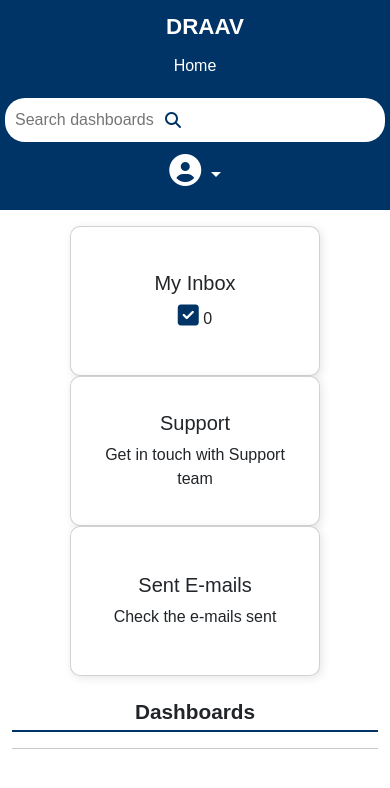
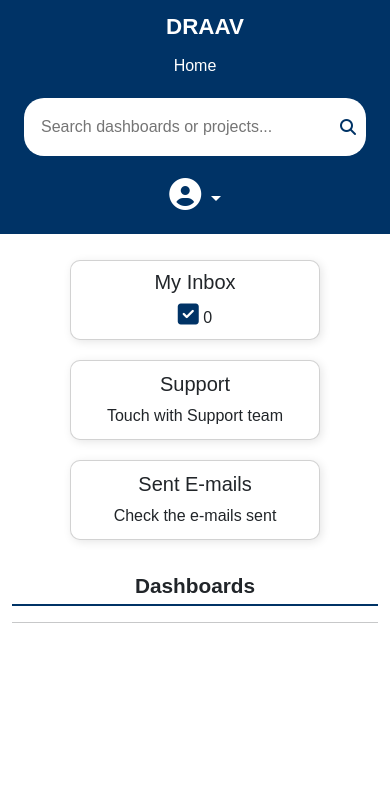
Before and after one commit to YaswanthSai2807/webdashboard, a Flask app: page /dashboard in a window 390 px wide. Shown: the top 788 px of the page. Run offline with Flask 3, Linux system fonts and the light colour scheme; the visitor is signed in with stand-in values (Sample User, id 1); data that the repository does not hold is empty.

Commit message:
Add files via upload

```diff
--- a/templates/dashboard.html
+++ b/templates/dashboard.html
@@ -280,15 +280,43 @@
             }
 
             .search-container {
-                width: 100%;
-                margin-top: 10px;
+                display: flex;
+                align-items: center;
+                justify-content: center;
+                width: 90%;
+                margin: 10px auto;
             }
 
-            .dashboard-card {
-                font-size: 1rem;
+            .search-container input {
+                width: 100%;
+                padding: 12px;
+                border-radius: 25px;
+                border: none;
+                font-size: 16px;
+            }
+
+            .search-container button {
+                position: absolute;
+                right: 15px;
+                background: none;
+                border: none;
+                cursor: pointer;
             }
         }
 
+        .dashboard-card {
+            font-size: 1rem;
+        }
+
+        .inbox-card {
+            width: 80px;
+            height: 80px;
+            margin: 10px;
+        }
+        .flex-row{
+            display: flex;
+            flex-wrap: nowrap;
+        }
         @media screen and (max-width: 576px) {
             .navbar {
                 padding: 10px 5px;
@@ -353,8 +381,8 @@
     </div>
 
     <!-- My Inbox, Support, and Sent Emails Section -->
-    <div class="container mt-3 d-flex flex-row flex-wrap justify-content-center">
-        <div class="card inbox-card mx-2 p-3" style="width: 250px;">
+    <div class="container mt-3 d-flex flex-wrap justify-content-center">
+        <div class="card inbox-card mx-2 p-3 col-6 col-md-auto" style="width: 250px;">
             <a href="{{ url_for('inbox') }}">
                 <div class="text-center">
                     <h5 class="card-title">My Inbox</h5>
@@ -363,16 +391,16 @@
             </a>
         </div>
 
-        <div class="card inbox-card mx-2 p-3" style="width: 250px;">
+        <div class="card inbox-card mx-2 p-3 col-6 col-md-auto" style="width: 250px;">
             <a href="{{ url_for('support') }}">
                 <div class="text-center">
                     <h5 class="card-title">Support</h5>
-                    <span class="detail">Get in touch with Support team</span>
+                    <span class="detail">Touch with Support team</span>
                 </div>
             </a>
         </div>
 
-        <div class="card inbox-card mx-2 p-3" style="width: 250px;">
+        <div class="card inbox-card mx-2 p-3 col-6 col-md-auto" style="width: 250px;">
             <a href="{{ url_for('sent') }}">
                 <div class="text-center">
                     <h5 class="card-title">Sent E-mails</h5>
@@ -381,6 +409,7 @@
             </a>
         </div>
     </div>
+
 
     <!-- Dashboard Content -->
     <div class="container mt-3">
```
